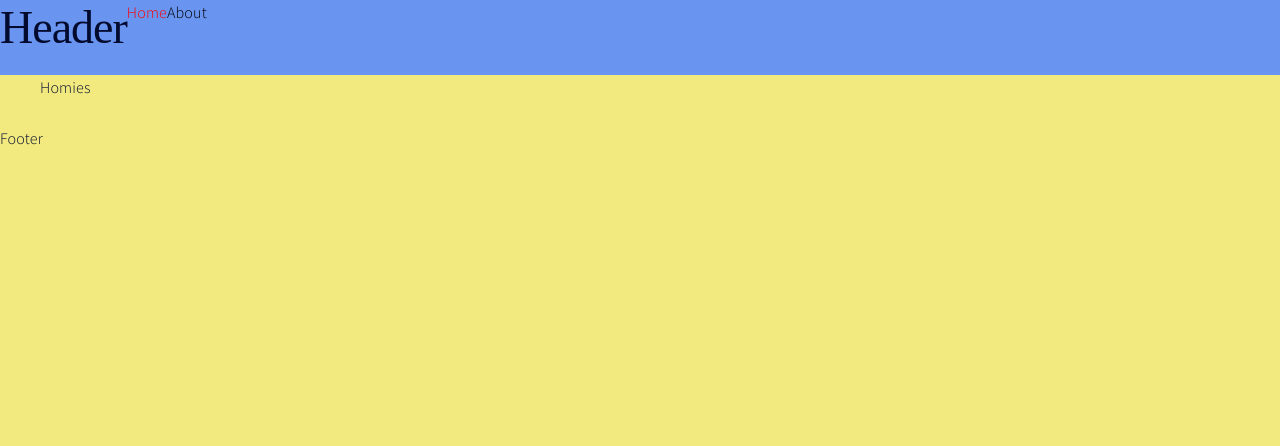
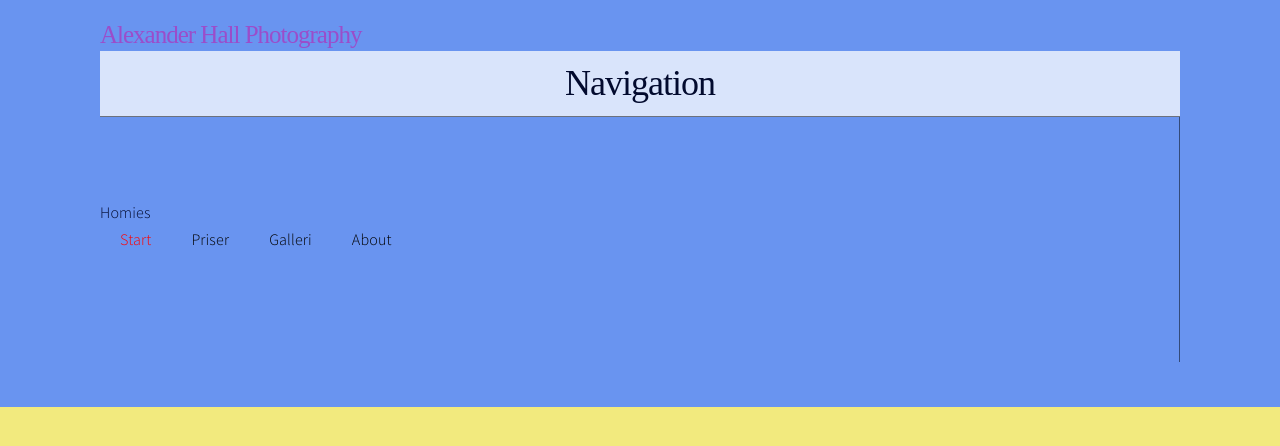
Before and after one commit to afridlund85/a-site, a React app: page / in a window 1280 px wide. Shown: the top 446 px of the page. Built offline with nearby package versions, Linux system fonts and the light colour scheme; a web font is replaced by a local one.

Commit message:
some styling

```diff
--- a/src/Layout/Header.jsx
+++ b/src/Layout/Header.jsx
@@ -1,13 +1,21 @@
 import React from 'react'
 import Nav from './Nav'
+import NavButton from './NavButton'
 
 import './header.scss'
 
-const Header = () => (
-  <div id="header">
-    <h1>Header</h1>
-    <Nav/>
-  </div>
-)
+const Header = () => {
+  return (
+    <div id="header">
+      <div className="container">
+        <h1>
+          <a href="/">Alexander Hall Photography</a>
+        </h1>
+        <NavButton handleClick={() => true} />
+        <Nav activeClass={'active'}/>
+      </div>
+    </div>
+  )
+}
 
 export default Header
--- a/src/Layout/Main.jsx
+++ b/src/Layout/Main.jsx
@@ -5,7 +5,7 @@ import './main.scss'
 
 const Main = ({children}) => (
   <div id="main">
-    <div id="content">
+    <div className="container">
       {children}
     </div>
   </div>
--- a/src/Layout/Nav.jsx
+++ b/src/Layout/Nav.jsx
@@ -1,16 +1,25 @@
 import React from 'react'
-
+import PropTypes from 'prop-types'
 import routes from './../routes'
 import NavLi from './NavLi'
 import './nav.scss'
 
-const Nav = () => (
-  <ul id="nav">
-    {routes
-      .filter(route => !!route.link)
-      .map((route) => <NavLi key={route.path} {...route} />)
-    }
-  </ul>
+const props = {
+  activeClass: PropTypes.string.isRequired
+}
+
+const Nav = ({activeClass}) => (
+  <div id="nav" className={activeClass}>
+    <h2>Navigation</h2>
+    <ul>
+      {routes
+        .filter(route => !!route.link)
+        .map((route) => <NavLi key={route.path} {...route} />)
+      }
+    </ul>
+  </div>
 )
 
+Nav.propTypes = props
+
 export default Nav
--- /dev/null
+++ b/src/Layout/NavButton.jsx
@@ -0,0 +1,7 @@
+import React from 'react'
+
+const NavButton = () => (
+  <button></button>
+)
+
+export default NavButton
--- a/src/Layout/app.scss
+++ b/src/Layout/app.scss
@@ -12,4 +12,7 @@ body {
   h1,h2,h3,h4,h5,h6 {
     font-family: 'Inknut Antiqua', serif;
   }
+  #wrap {
+    width:100%;
+  }
 }
--- a/src/Layout/header.scss
+++ b/src/Layout/header.scss
@@ -1,4 +1,30 @@
 #header {
-  display: flex;
+  position:fixed;
+  width:100%;
   background-color: #6994F0;
+  padding: 2rem 0;
+  h1 {
+    display: inline-block;
+    margin: 0 10rem 0 0;
+    font-size: 2.5rem;
+  }
+  button {
+    position: fixed;
+    top:2rem;
+    right:1rem;
+    border: 0.1rem solid white;
+    background-color: transparent;
+    margin:0;
+    padding:0;
+    height: 3rem;
+    width: 4rem;
+  }
 }
+
+@media (min-width: 80.0rem) {
+  #header {
+    button {
+      display: none;
+    }
+  }
+}
--- a/src/Layout/main.scss
+++ b/src/Layout/main.scss
@@ -1,7 +1,4 @@
 #main {
-  display: flex;
-  justify-content: center;
-  #content {
-    width: 1200px
-  }
+  padding-top:20rem;
+  z-index: 1;
 }
--- a/src/Layout/nav.scss
+++ b/src/Layout/nav.scss
@@ -1,7 +1,28 @@
 #nav {
+  display: none;
+  position: fixed;
+  top:0;
+  left:0;
+  width: 100%;
+  height: 100%;
+  background-color: rgba(0,0,0,0.5);
+  z-index:100;
+  h2 {
+    margin:0;
+    padding: 1rem;
+    text-align: center;
+    background-color: rgba(255,255,255,.75);
+    border-bottom: 0.1rem solid rgba(0,0,0,.5);
+  }
+  ul {
+    height: 100%;
+    width:75%;
+    background-color: rgba(255,255,255,0.75);
     list-style: none;
-  display: flex;
+    overflow:scroll;
+    border-right: 0.1rem solid rgba(0,0,0,.5);
     li {
+      margin: 10rem 0;
       a {
         text-decoration: none;
         color:black;
@@ -11,3 +32,37 @@
       }
     }
   }
+  &.active {
+    display:block;
+  }
+}
+
+@media (min-width: 40.0rem) {
+  #nav {
+    ul {
+      width:50%;
+    }
+  }
+}
+
+@media (min-width: 80.0rem) {
+  #nav {
+    display:inline-block;
+    position: relative;
+    width: auto;
+    height: auto;
+    background-color: transparent;
+    ul {
+      width: auto;
+      height: auto;
+      background-color: transparent;
+      li {
+        display: inline-block;
+        a{
+          display: block;
+          padding: 1rem 2rem;
+        }
+      }
+    }
+  }
+}
--- a/src/routes.js
+++ b/src/routes.js
@@ -7,11 +7,25 @@ const routes = [
     exact: true,
     component: Home,
     link: {
-      title: 'Home'
+      title: 'Start'
     }
   },
   {
-    path: '/about',
+    path: '/priser',
+    component: About,
+    link: {
+      title: 'Priser'
+    }
+  },
+  {
+    path: '/galleri',
+    component: About,
+    link: {
+      title: 'Galleri'
+    }
+  },
+  {
+    path: '/om',
     component: About,
     link: {
       title: 'About'
```
Lines whose indentation alone changed are shown as unchanged.
